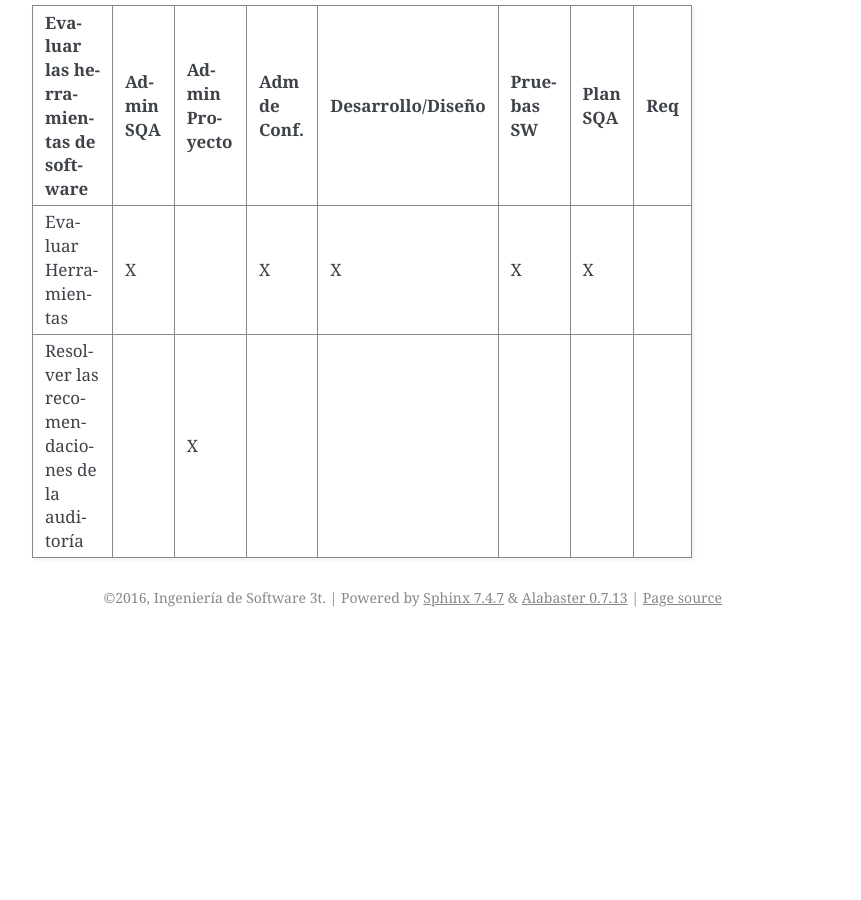
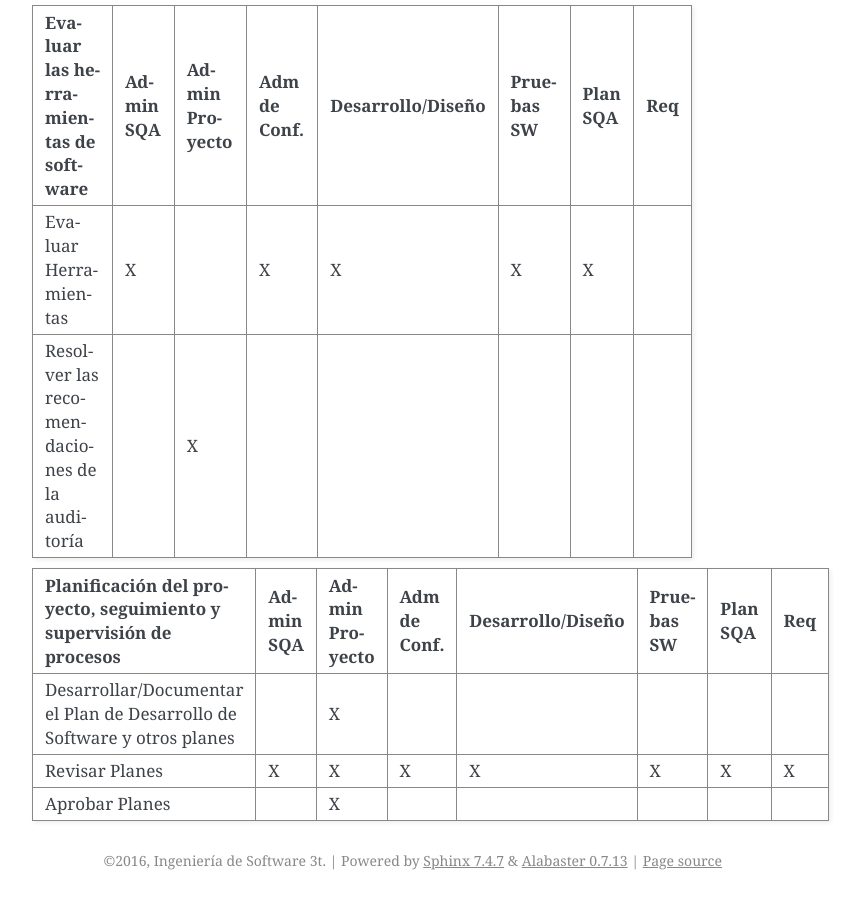
Before and after one commit to UNPSJB/ids3t, a Sphinx documentation site: the page built from PlanSQA/source/introduccion.rst, in a window 1280 px wide and 900 px high, scrolled down 3954 px. Shown: the whole window, without its empty margins (388-1249 px from the left). Built offline with Sphinx 7.4.7, drawn with Linux system fonts in a browser that asks for light colours; before the commit the page ends 4591 px from its top, so only the background shows below that.

Commit message:
Tabla Planificacion del proyecto seguimiento y supervision de procesos

```diff
--- a/PlanSQA/source/introduccion.rst
+++ b/PlanSQA/source/introduccion.rst
@@ -130,3 +130,15 @@ El responsable de SQA tiene la libertad de reportar anomalías y no conformidade
 | Resolver las recomendaciones de la       |           | X              |              |                   |            |          |     |
 | auditoría                                |           |                |              |                   |            |          |     |
 +------------------------------------------+-----------+----------------+--------------+-------------------+------------+----------+-----+
+
++-------------------------------------------+-----------+----------------+--------------+-------------------+------------+----------+-----+
+| **Planificación del proyecto, seguimiento | Admin SQA | Admin Proyecto | Adm de Conf. | Desarrollo/Diseño | Pruebas SW | Plan SQA | Req |
+| y supervisión de procesos**               |           |                |              |                   |            |          |     |
++===========================================+===========+================+==============+===================+============+==========+=====+
+| Desarrollar/Documentar el Plan de         |           | X              |              |                   |            |          |     |
+| Desarrollo de Software y otros planes     |           |                |              |                   |            |          |     |
++-------------------------------------------+-----------+----------------+--------------+-------------------+------------+----------+-----+
+| Revisar Planes                            | X         | X              | X            | X                 | X          | X        | X   |
++-------------------------------------------+-----------+----------------+--------------+-------------------+------------+----------+-----+
+| Aprobar Planes                            |           | X              |              |                   |            |          |     |
++-------------------------------------------+-----------+----------------+--------------+-------------------+------------+----------+-----+
```
